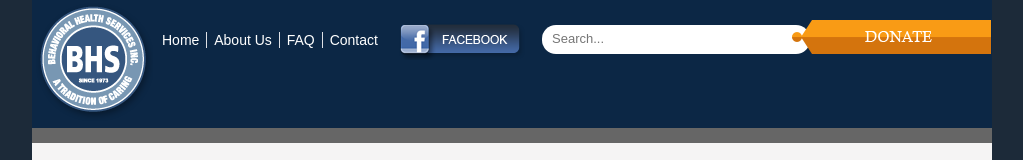
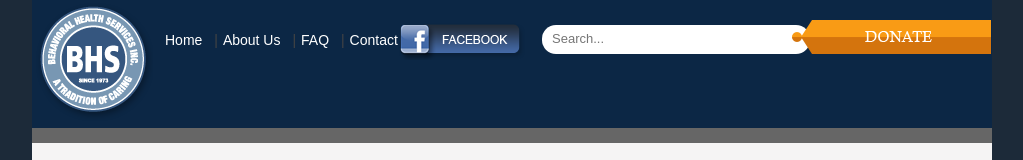
Before and after one commit to vonetta/bhs, a website: page app/index.html in a window 1280 px wide. Shown: the top 160 px of the page, without its empty margins (128-1151 px from the left). Drawn offline with nearby package versions, Linux system fonts and the light colour scheme; files that its build step writes are made by us from their sources; some icons are missing.

Commit message:
add psuedo bar but this for realz!

```diff
--- a/src/scss/partials/_nav.scss
+++ b/src/scss/partials/_nav.scss
@@ -14,15 +14,23 @@
   padding-left: 3px;
 }
 
-.top-nav li a {
-  border-left: 1px solid #dee0e5;
-  padding-left: 7px;
+//.top-nav li a {
+// border-left: 1px solid #dee0e5;
+// padding-left: 7px;
+//}
+.top-nav li::before {
+  content: "|";
+  padding-right: 5px;
+  padding-left: 5px;
 }
 
-li:first-child a {
-  border-left: 0 none;
+.top-nav li:first-child:before {
+  content: " "
 }
 
+// li:first-child a {
+//   border-left: 0 none;
+// }
 .top-nav a {
   text-decoration: none;
   color: $white;
```
